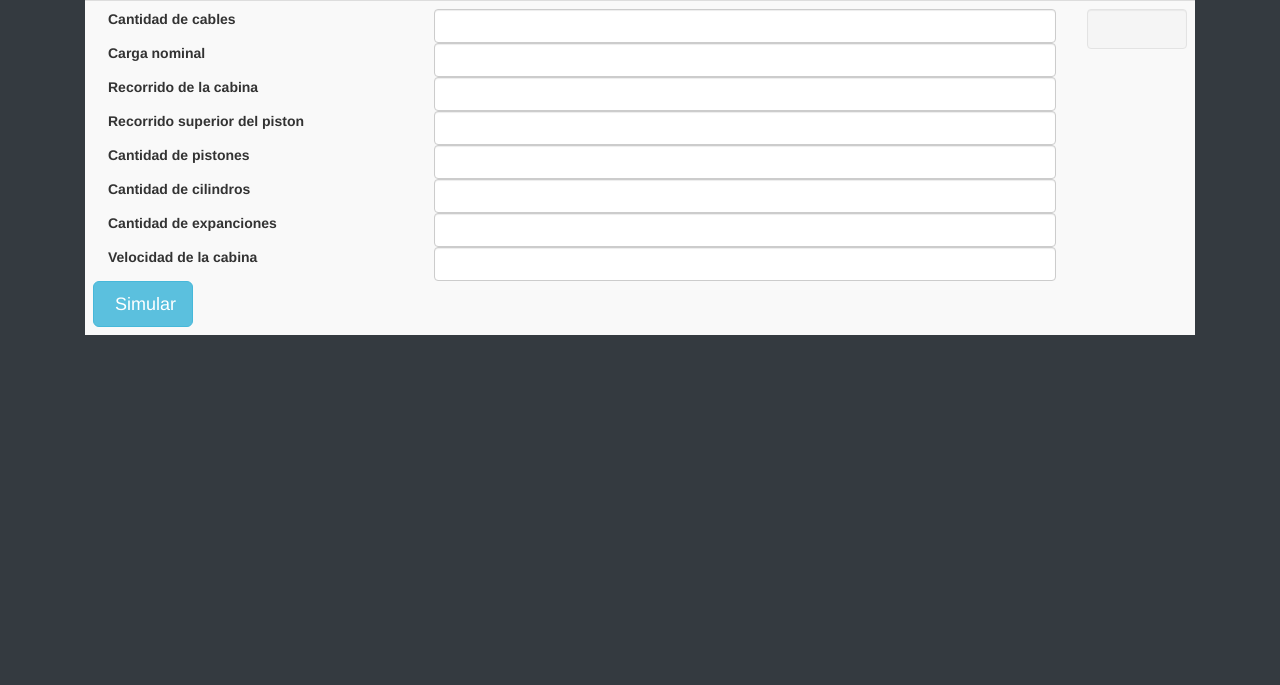
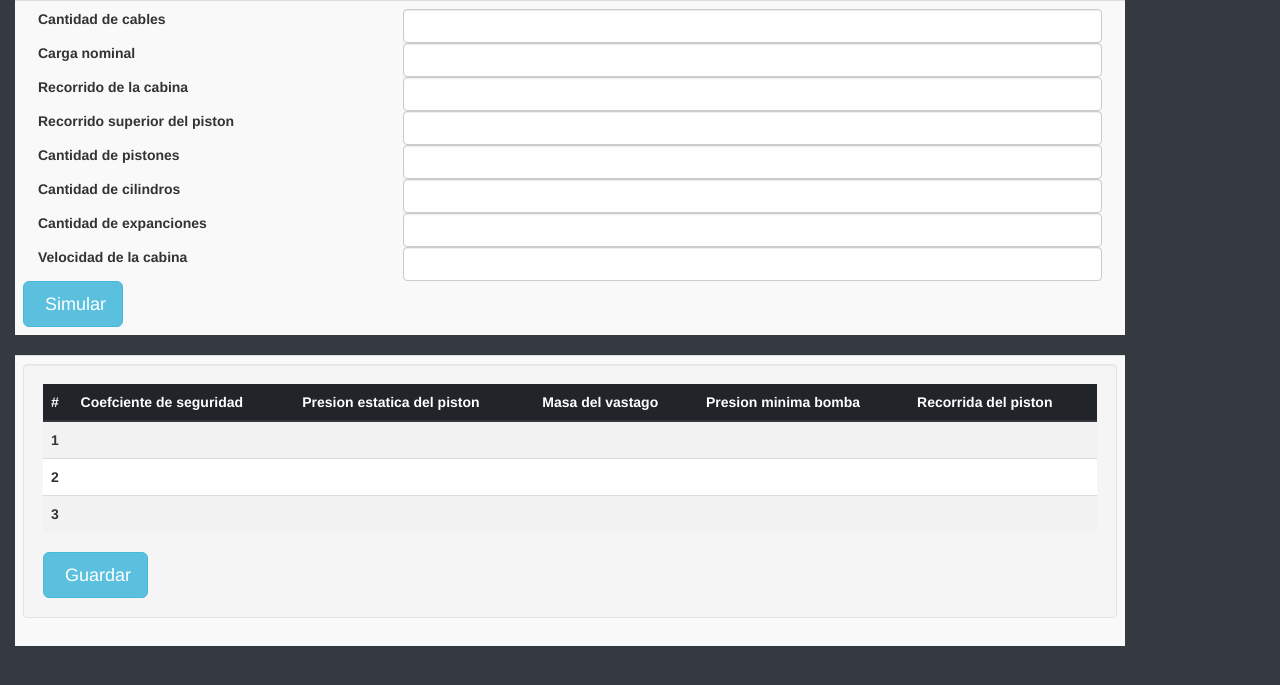
Before and after one commit to RicardoEstupinian/KRVS, a Django app: page /simulacion/ in a window 1280 px wide. Shown: the part 60-745 px from the top of the page. Run offline with Django 3.2, Linux system fonts and the light colour scheme; lists and menus that the app fills with data are empty; some libraries are stand-ins or nearby versions; some web fonts are replaced.

Commit message:
modificacion a template simulacion

```diff
--- a/templates/base/Base.html
+++ b/templates/base/Base.html
@@ -69,7 +69,11 @@
                 </ul>
             </nav>
         </header>
-        {% block body%}
+        {% block content %}
+        {% block main-content %}
+        {% endblock %}
+        {% block sidebar %}
+        {% endblock %}
         {% endblock %}
         <!--Script necesario para bootstrap-->
         <script src="{% static 'js/bootstrap.min.js' %}" type="text/javascript">
--- a/templates/simulacion/index_simulacion.html
+++ b/templates/simulacion/index_simulacion.html
@@ -1,12 +1,18 @@
 {% extends 'base/base.html' %}
-{% block body %}
+
+{% block content %}
+  <div class= "row">
+    <div class= "col-md-8 col-sm-12">
+
+        {% block main-content %}
 <form method="post">
-	{% csrf_token %}
+  {% csrf_token %}
 <link href="//maxcdn.bootstrapcdn.com/bootstrap/3.3.0/css/bootstrap.min.css" rel="stylesheet" id="bootstrap-css">
 <script src="//maxcdn.bootstrapcdn.com/bootstrap/3.3.0/js/bootstrap.min.js"></script>
 <script src="//cdnjs.cloudflare.com/ajax/libs/jquery/3.2.1/jquery.min.js"></script>
 
 <div class="container">
+
        <table class="table table-striped">
           <tbody>
              <tr>
@@ -65,18 +71,12 @@
                          </div>
 
                         <div class="clearfix"></div>
-					    <button type="submit" class="btn btn-info btn-lg btn-responsive" id="simular"> <span class="glyphicon glyphicon"></span> Simular</button>
+                        <button type="submit" class="btn btn-info btn-lg btn-responsive" id="simular"> <span class="glyphicon glyphicon"></span> Simular</button>
 
                       </fieldset>
                    </form>
                 </td>
-                <td colspan="1">
-                   <form class="well form-horizontal">
-                      <fieldset>
 
-                      </fieldset>
-                   </form>
-                </td>
              </tr>
           </tbody>
        </table>
@@ -84,4 +84,72 @@
 
 </form>
 
+
+
+
 {% endblock %}
+
+{% block sidebar %}
+
+        <div class="container">
+          <table class="table table-striped">
+            <tbody>
+               <tr>
+                  <td colspan="1">
+                     <form class="well form-horizontal">
+                        <fieldset>
+                         <table class="table">
+                          <thead class="thead-dark">
+                            <tr>
+                              <th scope="col"># </th>
+                              <th scope="col">Coefciente de seguridad</th>
+                              <th scope="col">Presion estatica del piston</th>
+                              <th scope="col">Masa del vastago</th>
+                              <th scope="col">Presion minima bomba</th>
+                              <th scope="col">Recorrida del piston</th>
+                            </tr>
+                          </thead>
+                          <tbody>
+                            <tr>
+                              <th scope="row">1</th>
+                              <td></td>
+                              <td></td>
+                              <td></td>
+                              <td></td>
+                              <td></td>
+                            </tr>
+                            <tr>
+                              <th scope="row">2</th>
+                              <td></td>
+                              <td></td>
+                              <td></td>
+                              <td></td>
+                              <td></td>
+                            </tr>
+                            <tr>
+                              <th scope="row">3</th>
+                              <td></td>
+                              <td></td>
+                              <td></td>
+                              <td></td>
+                              <td></td>
+                            </tr>
+                          </tbody>
+                        </table>
+                        <div class= "row">
+                        <div class= "col-md-8 col-sm-12">
+                          <div class="clearfix"></div>
+                          <button type="submit" class="btn btn-info btn-lg btn-responsive" id="simular"> <span class="glyphicon glyphicon"></span> Guardar</button>
+
+                      </form>
+                </td>
+
+             </tr>
+          </tbody>
+       </table>
+
+          </div>
+
+
+{% endblock %}
+{% endblock %}
```
